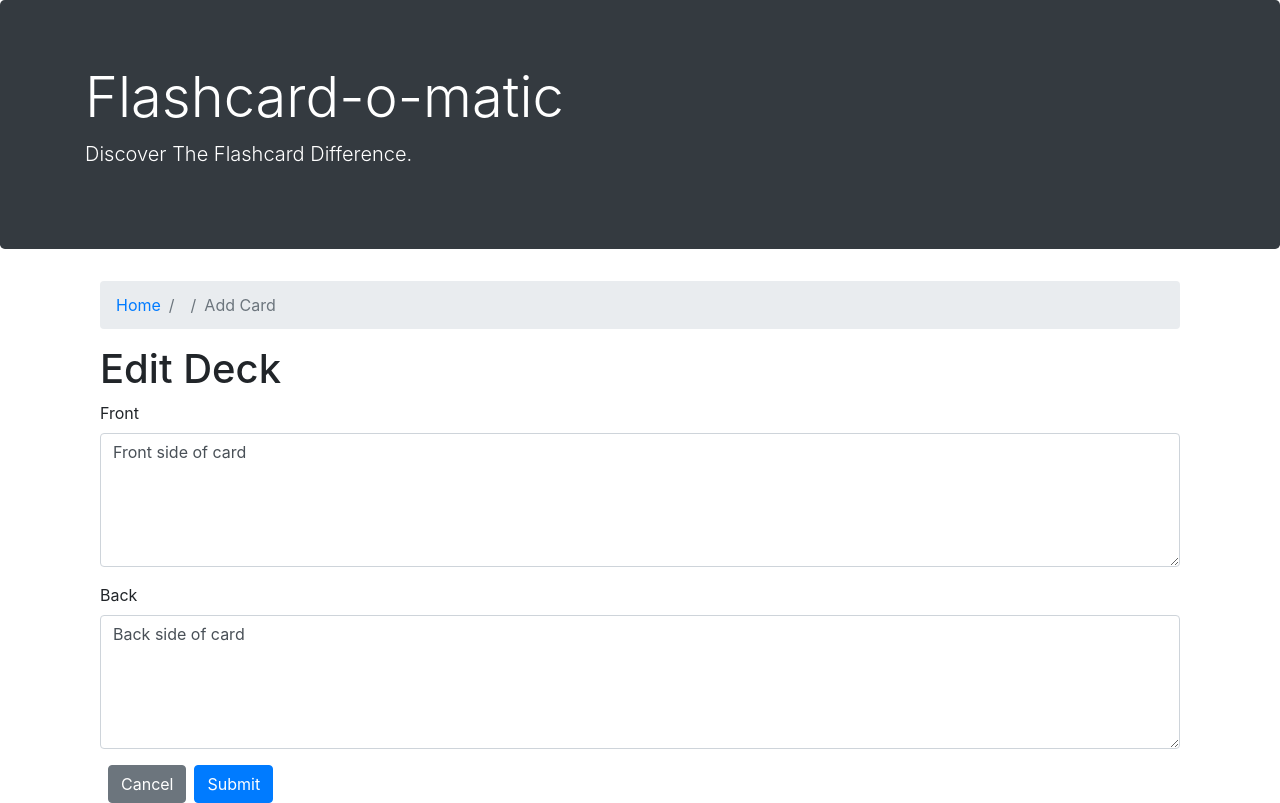
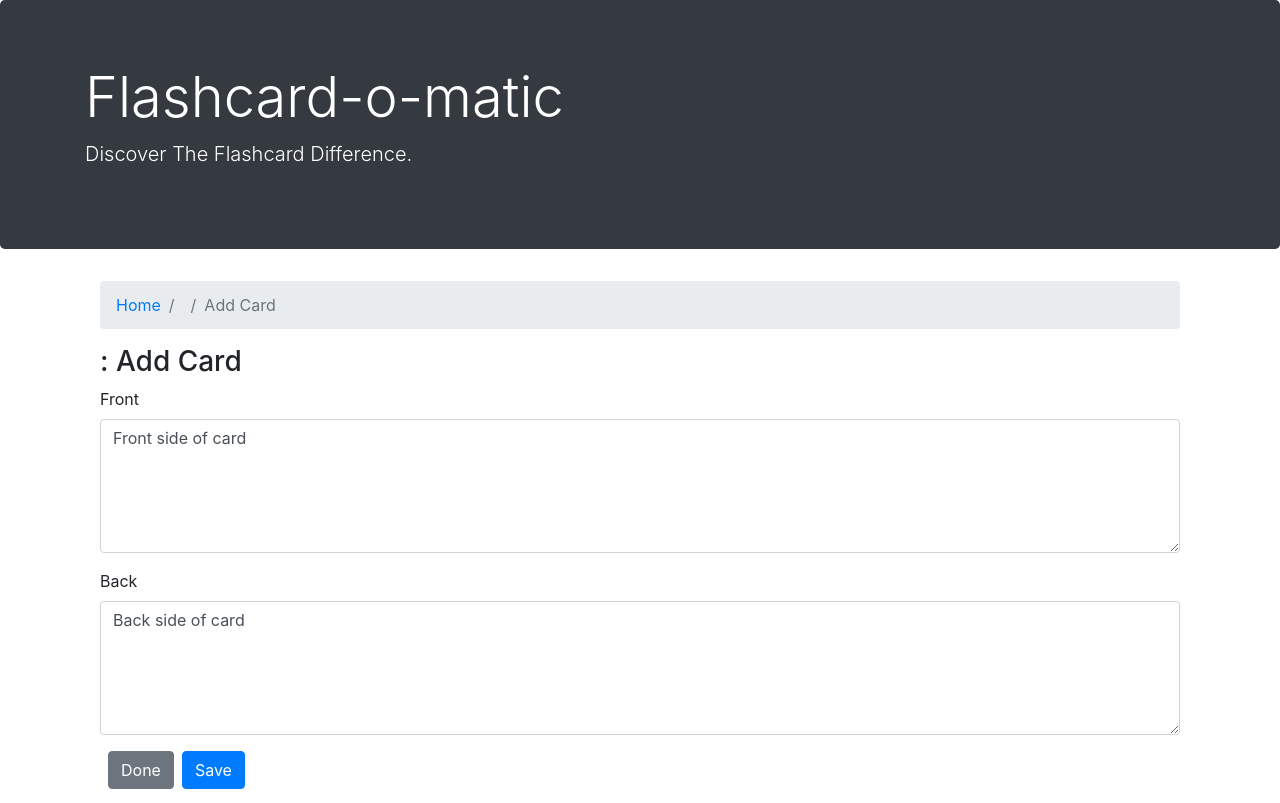
Before and after one commit to klgaines18/flashcard-app, a React (Create React App) app: page /decks/1/cards/new in a window 1280 px wide. Built offline with nearby package versions, Linux system fonts and the light colour scheme; no server answers; a web font is replaced by a local one.

Commit message:
fix add card done and save buttons

```diff
--- a/data/db.json
+++ b/data/db.json
@@ -41,12 +41,6 @@
       "back": "Renders the first matching child <Route> ",
       "deckId": 2,
       "id": 5
-    },
-    {
-      "front": "Front side of cardbb",
-      "back": "Back side of cardbb",
-      "deckId": 1,
-      "id": 6
     }
   ]
 }
--- a/src/Layout/index.js
+++ b/src/Layout/index.js
@@ -9,6 +9,7 @@ import Deck from "../deck/Deck";
 import EditDeck from "../deck/EditDeck";
 import EditCard from "../card/EditCard";
 import AddCard from "../card/AddCard";
+import StudyDeck from "../deck/StudyDeck";
 
 function Layout() {
   const [decks, setDecks] = useState([]);
@@ -33,6 +34,9 @@ function Layout() {
           <Route path="/decks/:deckId/edit">
             <EditDeck />
           </Route>
+          <Route path="/decks/:deckId/study">
+            <StudyDeck />
+          </Route>
           <Route path="/decks/new">
             <CreateNewDeck setDecks={setDecks} />
           </Route>
--- a/src/card/AddCard.js
+++ b/src/card/AddCard.js
@@ -16,12 +16,6 @@ function AddCard() {
   const { deckId } = useParams();
 
   useEffect(() => {
-    if (newCard.id) {
-      history.push(`/decks/${deckId}`)
-    }
-  }, [newCard]);
-
-  useEffect(() => {
     readDeck(deckId).then(setDeck)
   }, [])
 
@@ -35,7 +29,14 @@ function AddCard() {
   const handleSubmit = async (event) => {
     event.preventDefault();
     await createCard(deckId, formData).then(setNewCard)
+    setFormData({ ...initFormState });
   };
+
+  const handleDone  = async (event) => {
+    event.preventDefault();
+    await createCard(deckId, formData).then(setNewCard)
+    history.push(`/decks/${deckId}`)
+  }
 
 
   return (
@@ -47,7 +48,7 @@ function AddCard() {
           <li className="breadcrumb-item active" aria-current="page">Add Card</li>
         </ol>
       </nav>
-      <h1>Edit Deck</h1>
+      <h3>{deck.name}: Add Card</h3>
       <form onSubmit={handleSubmit} name="createDeck">
         <div className="form-group">
           <label for="front">Front</label>
@@ -73,8 +74,8 @@ function AddCard() {
             rows="5"
           />
         </div>
-        <Link to={`/decks/${deckId}`} className="btn btn-secondary mx-2">Cancel</Link>
-        <button type="submit" className="btn btn-primary">Submit</button>
+        <button onClick={handleDone} className="btn btn-secondary mx-2">Done</button>
+        <button type="submit" className="btn btn-primary">Save</button>
       </form>
     </div>
   )
--- /dev/null
+++ b/src/card/StudyCard.js
@@ -0,0 +1,25 @@
+import React from "react";
+import { useParams, Link } from "react-router-dom";
+
+function StudyCard({cards}) {
+  const { deckId } = useParams();
+
+  if (cards.length < 3) {
+    return (
+      <div>
+        <h3>Not enough cards.</h3>
+        <p>You need at least 3 cards to study. There are {cards.length} cards in this deck.</p>
+        <Link to={`/decks/${deckId}/cards/new`} className="btn btn-primary mx-2">Add Cards</Link>
+      </div>
+    )
+  }
+
+  return (
+    <div>
+      <p>start here</p>
+    </div>
+  )
+
+}
+
+export default StudyCard
--- /dev/null
+++ b/src/deck/StudyDeck.js
@@ -0,0 +1,54 @@
+import React, { useEffect, useState } from "react";
+import { useParams, Link } from "react-router-dom";
+import { deleteDeck, listDecks, readDeck } from "../utils/api";
+import StudyCard from "../card/StudyCard";
+import ErrorMessage from "../Layout/ErrorMessage";
+
+function StudyDeck () {
+  const [deck, setDeck] = useState({ cards: [] });
+  const [error, setError] = useState(undefined);
+  const [cards, setCards] = useState([])
+  const { deckId } = useParams();
+
+  useEffect(() => {
+    const abortController = new AbortController();
+    readDeck(deckId, abortController.signal)
+      .then(setDeck)
+      .catch(setError);
+
+    return () => abortController.abort();
+  }, [deckId]);
+
+  useEffect(() => {
+    const abortController = new AbortController();
+    setCards(deck.cards)
+
+    return () => abortController.abort();
+  }, [deck.cards.length]);
+
+  if (error) {
+    return (
+      <ErrorMessage error={error}>
+        <p>
+          <Link to={"/"}>Return Home</Link>;
+        </p>
+      </ErrorMessage>
+    );
+  }
+
+  return (
+    <div className="container">
+      <nav aria-label="breadcrumb">
+        <ol className="breadcrumb">
+          <li className="breadcrumb-item"><Link to={`/`}>Home</Link></li>
+          <li className="breadcrumb-item"><Link to={`/decks/${deckId}`}>{deck.name}</Link></li>
+          <li className="breadcrumb-item active" aria-current="page">Study</li>
+        </ol>
+      </nav>
+      <h1>{deck.name}: Study</h1>
+      <StudyCard cards={cards} />
+    </div>
+  )
+}
+
+export default StudyDeck
```
